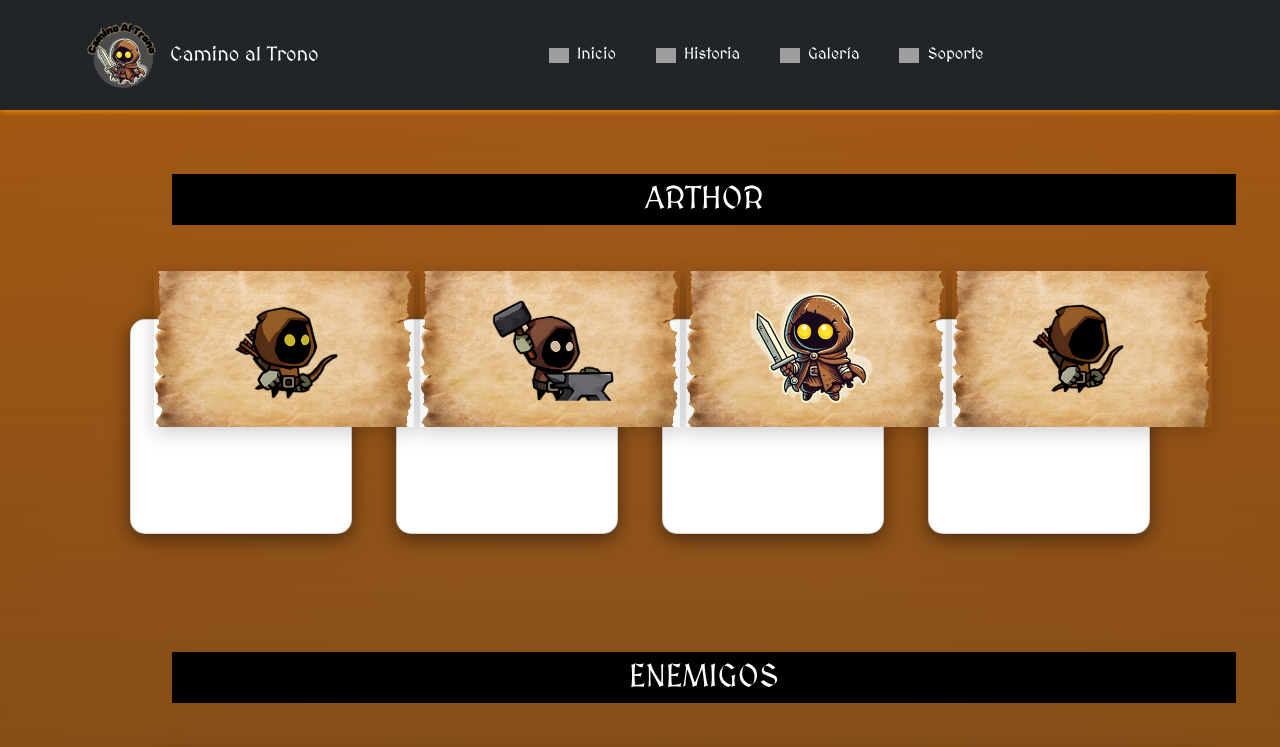
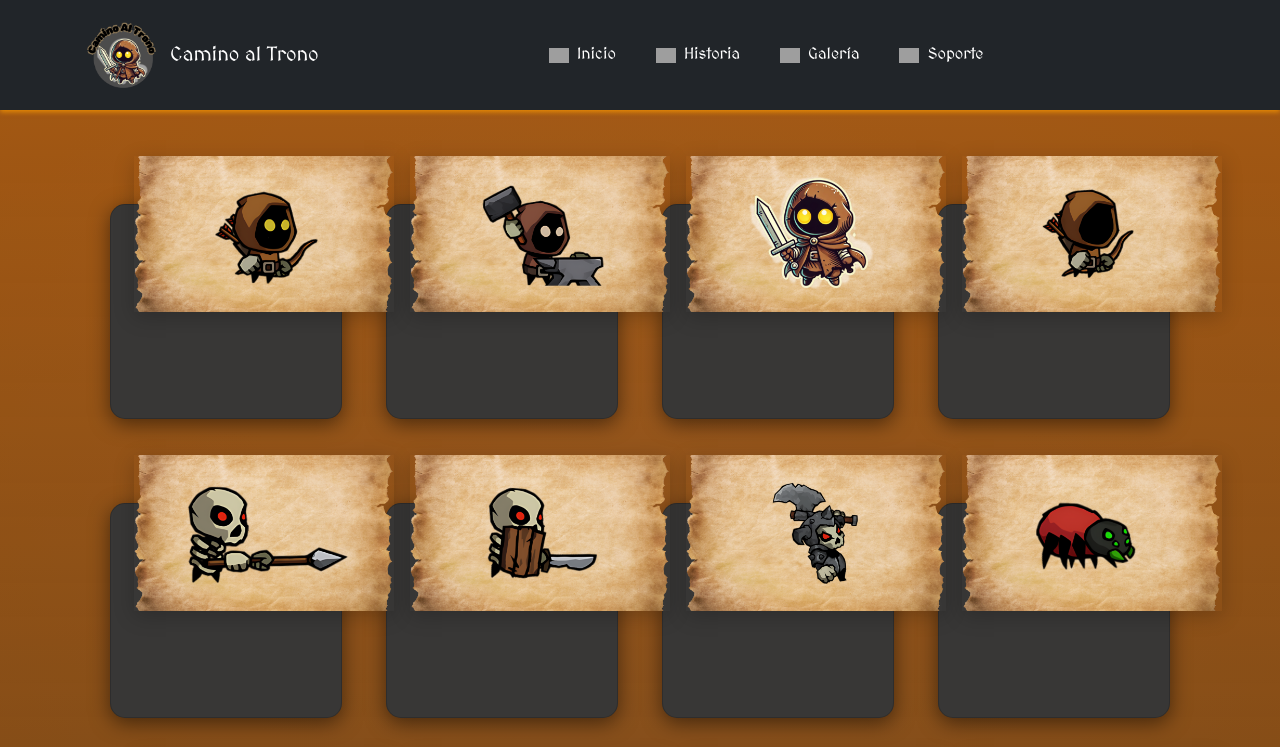
Before and after one commit to Reyes-Tec/vue_camino_trono, a Vue app: page /galeria in a window 1280 px wide. Shown: the top 747 px of the page. Built offline with nearby package versions, Linux system fonts and the light colour scheme; grey boxes are pictures that could not be loaded; a web font is replaced by a local one.

Commit message:
modificacion de galeria y se añadio informacion de ARTHOR

```diff
--- a/src/views/GaleryPage.vue
+++ b/src/views/GaleryPage.vue
@@ -1,11 +1,8 @@
 <template>
   <section class="mb-5">
     <div class="container">
-      <div class="row" style="padding-top: 5rem">
-        <!-- Barra divisoria -->
-        <div class="divider">
-          <span>ARTHOR</span>
-        </div>
+      <div class="row" style="padding-top: 9rem">
+
         <!-- Tarjeta 1 -->
         <div class="col-12 col-sm-6 col-md-4 col-lg-3 mb-4">
           <div class="card">
@@ -13,11 +10,10 @@
               <img src="/img/1.png" class="img-fluid rounded" alt="Image 1" />
             </div>
             <div class="content">
-              <h3>Karn el Lancero</h3>
+              <h3>ARTHOR</h3>
               <p>
-                ROL:<br />
-                HABILIDAD:<br />
-                DEBILIDAD:
+                ROL: Heredero Perdido<br /><br>
+                DESCRIPCIÓN: Arthor es un joven plebeyo que descubre que es el legítimo heredero al trono de Astalion.
               </p>
             </div>
           </div>
@@ -30,11 +26,10 @@
               <img src="/img/2.png" class="img-fluid rounded" alt="Image 2" />
             </div>
             <div class="content">
-              <h3>Karn el Lancero</h3>
+              <h3>ARTHOR</h3>
               <p>
-                ROL:<br />
-                HABILIDAD:<br />
-                DEBILIDAD:
+                ROL: Guerrero Destinado<br /><br>
+                DESCRIPCIÓN: La lucha en el campo de batalla es su principal herramienta para alcanzar el trono.
               </p>
             </div>
           </div>
@@ -47,11 +42,10 @@
               <img src="/img/3.png" class="img-fluid rounded" alt="Image 3" />
             </div>
             <div class="content">
-              <h3>Karn el Lancero</h3>
+              <h3>ARTHOR</h3>
               <p>
-                ROL:<br />
-                HABILIDAD:<br />
-                DEBILIDAD:
+                ROL: Protector de la Luz<br /><br>
+                DESCRIPCIÓN: Arthor, elegido por la profecía, debe mantener su integridad y pureza mientras enfrenta la oscuridad del reino.
               </p>
             </div>
           </div>
@@ -64,18 +58,13 @@
               <img src="/img/4.png" class="img-fluid rounded" alt="Image 4" />
             </div>
             <div class="content">
-              <h3>Karn el Lancero</h3>
+              <h3>ARTHOR</h3>
               <p>
-                ROL:<br />
-                HABILIDAD:<br />
-                DEBILIDAD:
+                ROL: Líder Redentor<br /><br>
+                DESCRIPCIÓN: Más allá de la espada, Arthor se enfrenta a un desafío de gobernar un reino caído.
               </p>
             </div>
           </div>
-        </div>
-        <!-- Barra divisoria -->
-        <div class="divider">
-          <span>ENEMIGOS</span>
         </div>
 
         <!-- Tarjeta 5 -->
@@ -218,36 +207,15 @@
   </section>
 </template>
 <style scoped>
-.divider {
-  background-color: black; /* Fondo negro */
-  color: white; /* Texto blanco */
-  font-weight: bold; /* Texto en negrita */
-  text-align: center; /* Centra el texto */
-  margin: 4rem; /* Márgenes para separar la barra de otras secciones */
-  font-size: 2rem;
-}
-
-.divider span {
-  display: inline-flex; /* Hace que el texto no ocupe toda la línea */
-}
-/* Media query para dispositivos móviles */
-@media (max-width: 768px) {
-  .divider {
-    font-size: 1.5rem; /* Reduce el tamaño de la fuente en pantallas pequeñas */
-    margin: 2rem; /* Reduce los márgenes en pantallas pequeñas */
-  }
-
-  .divider span {
-    display: inline-block; /* Cambia a inline-block para una mejor visualización */
-  }
+.content{
+  text-align: center;
 }
 .container {
   position: relative;
-  width: 1100px;
+  width: 1600px;
   display: flex;
   align-items: center;
   justify-content: center;
-
   padding: 30px;
 }
 
@@ -255,7 +223,7 @@
   position: relative;
   max-width: 300px;
   height: 215px;
-  background-color: #fff;
+  background-color: #383736;
   margin: 30px 10px;
   padding: 20px 15px;
 
@@ -289,7 +257,7 @@
   position: relative;
   top: -140px;
   padding: 10px 15px;
-  color: #111;
+  color: #ffffff;
   text-align: center;
 
   visibility: hidden;
```
